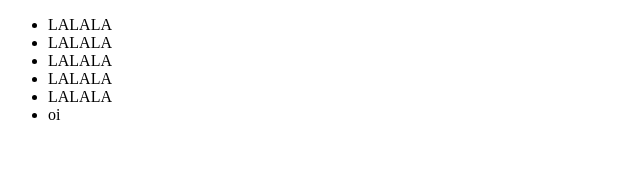
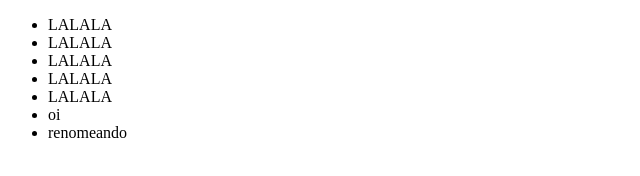
Before and after one commit to luangcp/git_teste, a plain HTML site: page index.html in a window 1280 px wide. Shown: the whole page, without its empty margins (0-640 px from the left). Drawn offline with Linux system fonts and the light colour scheme.

Commit message:
Renomeando sla oq

```diff
--- a/index.html
+++ b/index.html
@@ -12,6 +12,7 @@
         <li> LALALA </li>
         <li> LALALA </li>
         <li>oi</li>
+        <li> renomeando</li>
     </ul>
 </body>
 </html>
```
